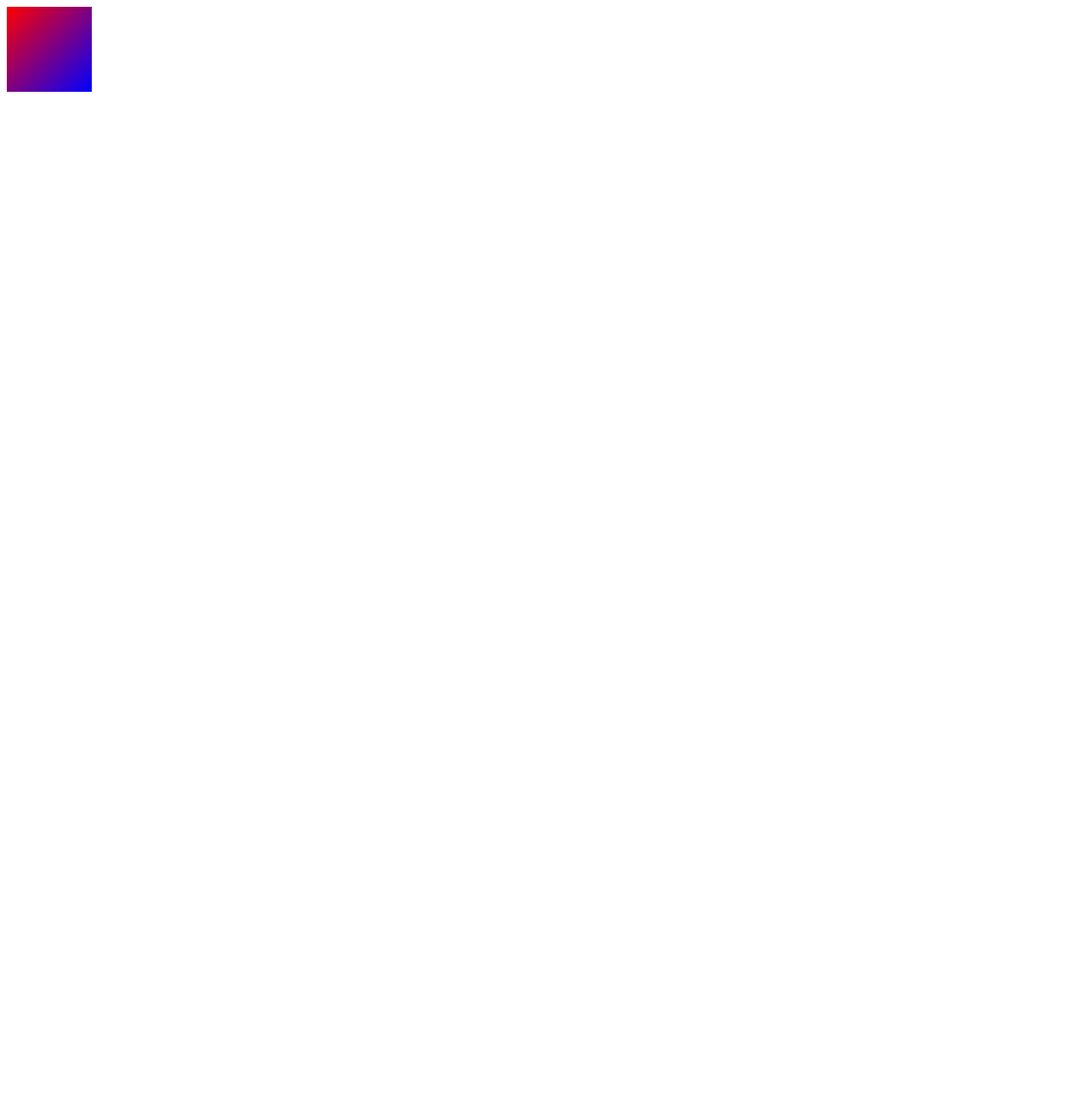
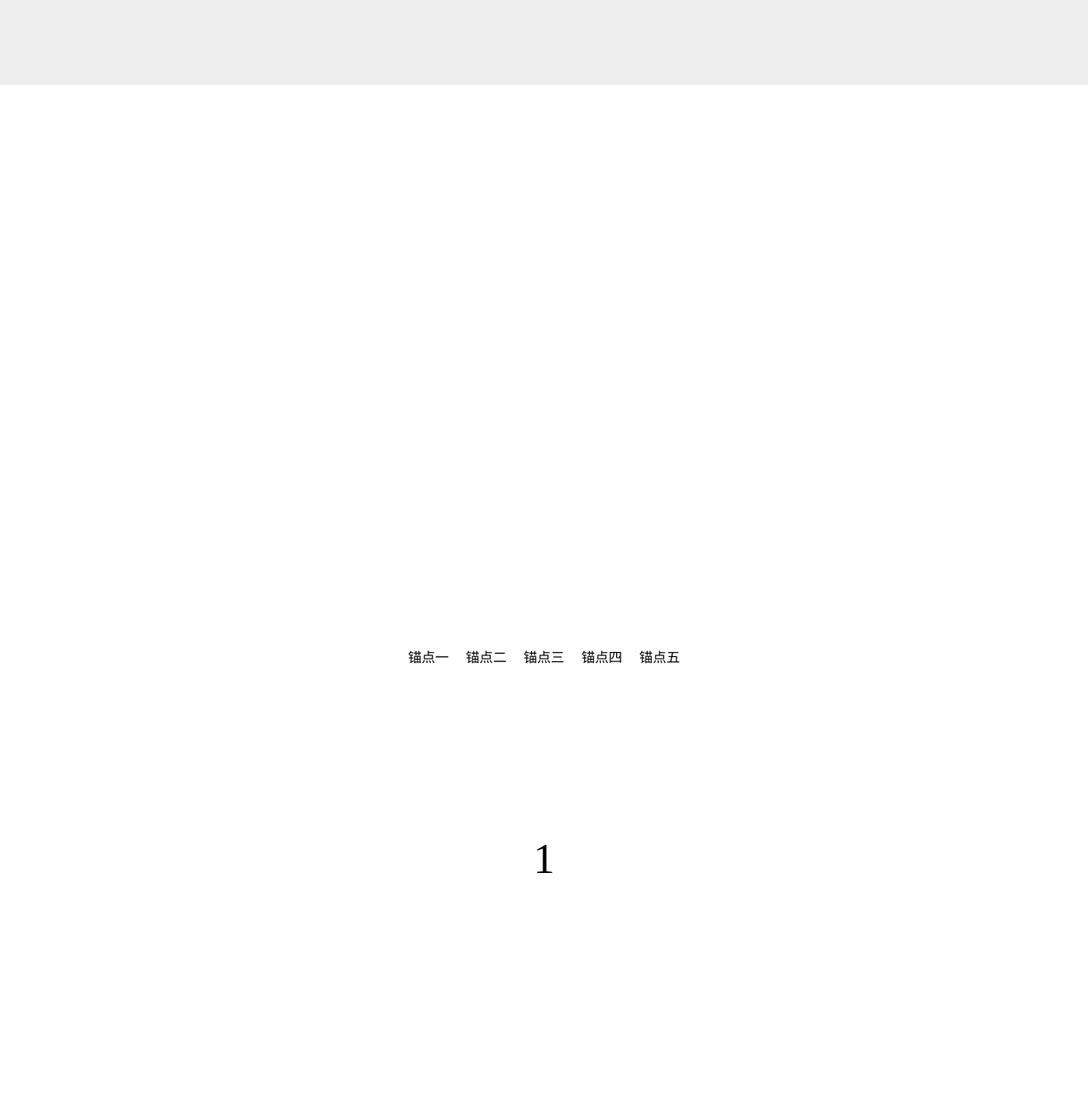
Before and after one commit to navnry/pully_PC, a plain HTML site: page 1.html in a window 1280 px wide. Shown: the top 1300 px of the page at 85% size. Before the commit the page ends 800 px from the top, so only its background shows below. Drawn offline with Linux system fonts and the light colour scheme.

Commit message:
默认更改列表

```diff
--- a/1.html
+++ b/1.html
@@ -6,15 +6,121 @@
           content="width=device-width, user-scalable=no, initial-scale=1.0, maximum-scale=1.0, minimum-scale=1.0">
     <meta http-equiv="X-UA-Compatible" content="ie=edge">
     <title>Document</title>
+    <link rel="stylesheet" href="css/base.css">
     <style>
-        .box {
-            width: 100px;
+        html, body {
+            width: 100%;
+            height: 100%;
+        }
+
+        * {
+            box-sizing: border-box;
+        }
+
+        .main {
+            width: 1200px;
+            margin: auto;
+        }
+
+        .header {
+            width: 100%;
             height: 100px;
-            background: linear-gradient(to bottom right, red, blue);
+            background: #eeeeee;
+        }
+
+        .banner {
+            width: 100%;
+            height: 660px;
+        }
+
+        .nav {
+            width: 100%;
+            height: 50px;
+            text-align: center;
+            position: static;
+            transition: all .2s;
+        }
+        .nav.fixed{
+            position: fixed;
+            top: 0;
+            left: 0;
+            width: 100%;
+            height: 50px;
+            line-height: 50px;
+            background: #0094ff;
+            transition: all .2s;
+        }
+        .nav ul {
+            display: inline-block;
+        }
+
+        .item {
+            width: 100%;
+            height: 400px;
+            text-align: center;
+            line-height: 400px;
+            font-size: 50px;
+        }
+
+        .nav ul:after {
+            content: '';
+            display: block;
+            height: 0;
+            line-height: 0;
+            visibility: hidden;
+            clear: both;
+        }
+
+        .nav ul li {
+            float: left;
+            padding: 0 10px;
+            cursor: pointer;
         }
     </style>
 </head>
 <body>
-<div class="box"></div>
+<div class="header"></div>
+<div class="banner"></div>
+<div class="block">
+    <div class="main">
+        <div class="nav">
+            <ul>
+                <li>锚点一</li>
+                <li>锚点二</li>
+                <li>锚点三</li>
+                <li>锚点四</li>
+                <li>锚点五</li>
+            </ul>
+        </div>
+        <div class="container">
+            <div class="item">1</div>
+            <div class="item">2</div>
+            <div class="item">3</div>
+            <div class="item">4</div>
+            <div class="item">5</div>
+        </div>
+    </div>
+</div>
+<div class="footer"></div>
 </body>
 </html>
+<script src="js/jquery-1.11.3.min.js"></script>
+<script>
+    $(function () {
+        $(function () {
+            var h = $(".nav").offset().top;
+            console.log($(window));
+            $(window).scroll(function () {
+                var t = $(document).scrollTop()
+                t > h ? $(".nav").addClass("fixed") : $(".nav").removeClass("fixed");
+            });
+        });
+
+        $(".nav ul li").on("click", function () {
+            var index = $(this).index()
+            $("html,body").animate({
+                scrollTop: $(".item").eq(index).offset().top - 50
+            })
+        })
+    })
+</script>
```
